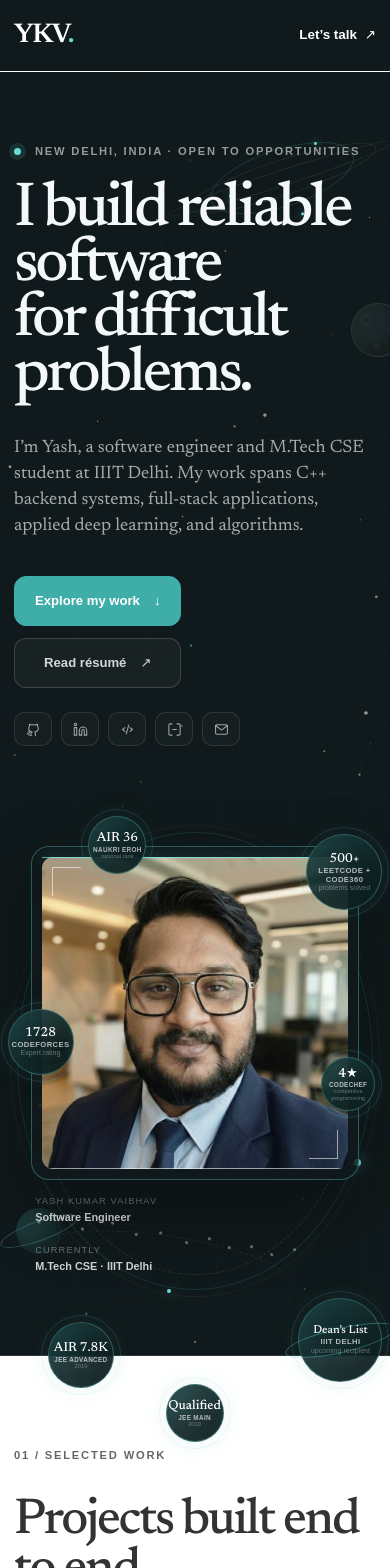
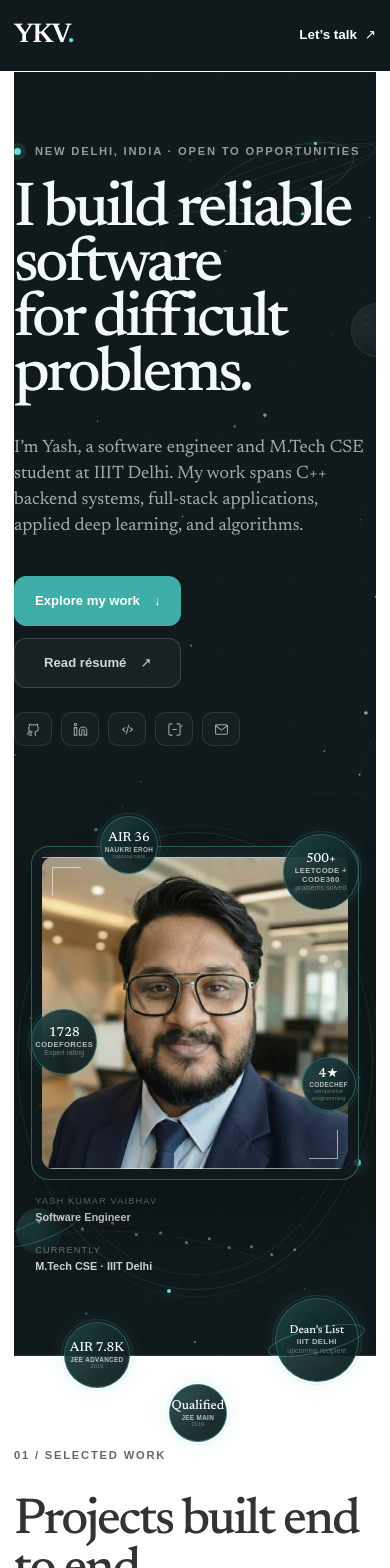
Before and after one commit to yashkumarvaibhav/yashkumarvaibhav.github.io, a React (Vite) app: page / in a window 390 px wide. Shown: the top 1568 px of the page. Built offline with nearby package versions, Linux system fonts and the light colour scheme.

Commit message:
Refine mobile hero and project stats

```diff
--- a/src/styles.css
+++ b/src/styles.css
@@ -160,7 +160,7 @@ footer a { justify-self: end; color: var(--text-muted); font-weight: 700; }
 
 @media (max-width: 850px) {
   .site-header { grid-template-columns: 1fr 1fr; }.site-header nav { display: none; }
-  .hero { min-height: auto; grid-template-columns: 1fr; gap: 0; padding: 80px 0 90px; }.hero-copy { padding: 0 0 70px; }.hero-identity { justify-self: center; width: min(78vw, 390px); }.identity-orbit { inset: -42px; }
+  .hero { min-height: auto; grid-template-columns: 1fr; gap: 0; padding: 80px 0 90px; overflow-x: clip; }.hero-copy { padding: 0 0 70px; }.hero-identity { justify-self: center; width: min(78vw, 390px); }.identity-orbit { inset: -42px; }
   .hero-coordinate { left: auto; right: 0; }
   .section { padding: 90px 0; }.section-heading { grid-template-columns: 1fr; gap: 8px; }
   .project-card { grid-template-columns: 45px 1fr; }.project-links { grid-column: 2; flex-direction: row; align-items: flex-start; padding-top: 0; }
@@ -184,12 +184,17 @@ footer a { justify-self: end; color: var(--text-muted); font-weight: 700; }
   .hero-socials { max-width: 300px; }.hero-socials a span { display: none; }.hero-socials a { width: 38px; justify-content: center; padding: 0; }
   h1 { font-size: clamp(3.25rem, 16vw, 5rem); }.hero-intro { font-size: 1.12rem; }
   .hero-identity { width: min(84vw, 340px); }.identity-orbit { inset: -14px; }.identity-orbit::before { inset: 14px; }.identity-orbit::after { inset: -8px; }.identity-caption { grid-template-columns: 1fr; }.identity-caption > div:last-child { text-align: left; }.hero-coordinate { display: none; }
-  .hero-identity { margin-top: 28px; }.cosmic-achievements { inset: -42px -20px -130px -20px; }.achievement-planet--problems { width: 76px; height: 76px; right: -1%; top: 5%; }.achievement-planet--rating { width: 66px; height: 66px; left: -1%; top: 34%; }.achievement-planet--dean { width: 84px; height: 84px; right: -1%; bottom: 4%; }.achievement-planet strong { font-size: .82rem; }.achievement-planet--dean strong { font-size: .72rem; }
+  .hero-identity { margin-top: 28px; }.cosmic-achievements { inset: -42px 0 -130px; }.achievement-planet::after { inset: -4px; }.achievement-planet--problems { width: 76px; height: 76px; right: 0; top: 5%; }.achievement-planet--rating { width: 66px; height: 66px; left: 0; top: 34%; }.achievement-planet--dean { width: 84px; height: 84px; right: 0; bottom: 4%; }.achievement-planet--dean::before { width: 118%; }.achievement-planet strong { font-size: .82rem; }.achievement-planet--dean strong { font-size: .72rem; }
   .achievement-planet--eroh { width: 58px; height: 58px; left: 21%; top: 2%; }.achievement-planet--codechef { width: 54px; height: 54px; right: 1%; top: 42%; }.achievement-planet--jee-advanced { width: 66px; height: 66px; left: 10%; bottom: 3%; }.achievement-planet--jee-main { width: 58px; height: 58px; left: 42%; bottom: -6%; }
   .galaxy { left: 53%; top: 6%; }.crater-moon { right: -15px; }.asteroid-belt { left: 7%; bottom: 4%; }
   .section-heading h2, .contact-section h2 { font-size: clamp(2.65rem, 13vw, 4rem); }
   .project-card { grid-template-columns: 1fr; gap: 14px; }.project-main, .project-links { grid-column: 1; }.project-links { margin-top: 10px; }
   .project-meta { flex-direction: column; gap: 5px; }.project-meta span + span { padding-left: 0; border: 0; }
+  .project-stats { display: grid; grid-template-columns: repeat(3, minmax(0, 1fr)); gap: 0; }
+  .project-stats span { min-width: 0; padding: 0 8px; font-size: clamp(.78rem, 3.7vw, .9rem); text-align: center; white-space: nowrap; }
+  .project-stats span:first-child { padding-left: 0; text-align: left; }
+  .project-stats span:last-child { padding-right: 0; text-align: right; }
+  .project-stats span + span { padding-left: 8px; }
   .timeline-item { grid-template-columns: 1fr; gap: 12px; }.timeline-detail { grid-column: 1; }
   .education-item { flex-direction: column; gap: 12px; }.education-item > div:last-child { text-align: left; }
   .skills-list > div { grid-template-columns: 1fr; gap: 5px; }
```
